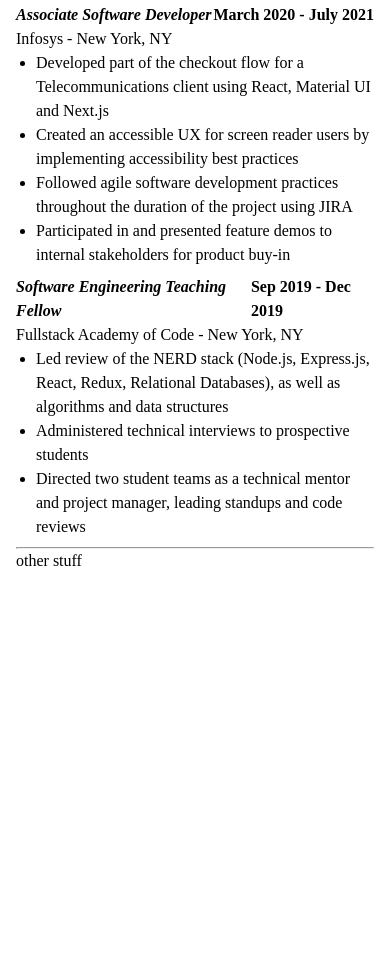
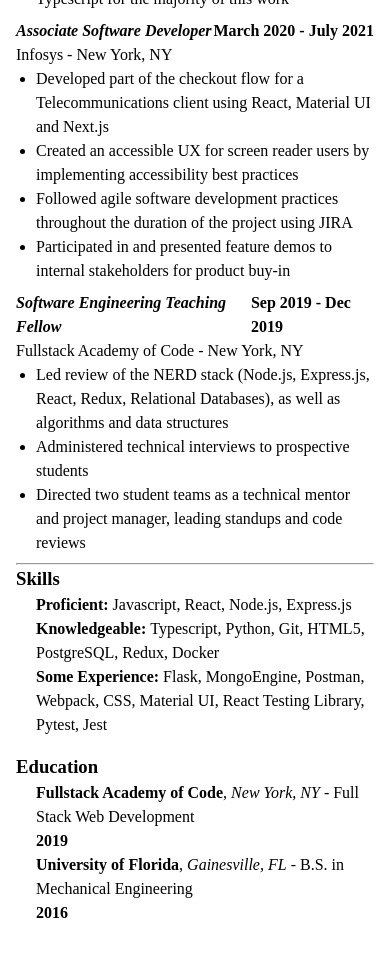
Before and after one commit to alex-yi37/cloud-resume-front-end, a plain HTML site: page public/index.html in a window 390 px wide. Shown: the part 871-1828 px from the top of the page. Before the commit the page ends 1444 px from the top, so only its background shows below. Drawn offline with Linux system fonts and the light colour scheme.

Commit message:
resume content added, as well as some media queries

```diff
--- a/public/index.html
+++ b/public/index.html
@@ -30,7 +30,49 @@
         </ul>
       </div>
       <hr />
-      <div>other stuff</div>
+      <!-- skills list -->
+      <div class="skills-container">
+        <h3>Skills</h3>
+        <ul class="skills-list">
+          <li>
+            <p>
+              <b>Proficient:</b>&nbsp;Javascript, React, Node.js, Express.js
+            </p>
+          </li>
+          <li>
+            <p>
+              <b>Knowledgeable:</b>&nbsp;Typescript, Python, Git, HTML5,
+              PostgreSQL, Redux, Docker
+            </p>
+          </li>
+          <li>
+            <p>
+              <b>Some Experience:</b>&nbsp;Flask, MongoEngine, Postman, Webpack,
+              CSS, Material UI, React Testing Library, Pytest, Jest
+            </p>
+          </li>
+        </ul>
+      </div>
+      <!-- education list -->
+      <div class="education-list-container">
+        <h3>Education</h3>
+        <ul class="education-list">
+          <li class="education-item">
+            <p>
+              <b>Fullstack Academy of Code</b>, <i>New York, NY</i> - Full Stack
+              Web Development
+            </p>
+            <p>2019</p>
+          </li>
+          <li class="education-item">
+            <p>
+              <b>University of Florida</b>, <i>Gainesville, FL</i> - B.S. in
+              Mechanical Engineering
+            </p>
+            <p>2016</p>
+          </li>
+        </ul>
+      </div>
     </main>
     <script src="../src/index.js" type="module"></script>
   </body>
--- a/public/main.css
+++ b/public/main.css
@@ -64,14 +64,19 @@
 
 /* my styles below here */
 
-/* css variables */
+body {
+  display: flex;
+  flex-direction: column;
+  align-items: center;
+}
 
 .main-container {
   display: flex;
   flex-direction: column;
   padding-left: 1rem;
   padding-right: 1rem;
-  padding-top: 1rem;
+  padding-top: 2rem;
+  padding-bottom: 2rem;
 }
 
 .main-container > h1 {
@@ -98,7 +103,7 @@
 }
 
 .employment-header > p {
-  font-weight: 600;
+  font-weight: bold;
 }
 .employment-header > p:first-child {
   font-style: italic;
@@ -118,3 +123,43 @@
 .employment-list > li:last-child {
   padding-bottom: 8px;
 }
+
+.skills-list {
+  list-style: none;
+  padding-left: 20px;
+  padding-bottom: 16px;
+}
+
+.education-list {
+  padding-left: 20px;
+}
+
+.education-item {
+  display: flex;
+  justify-content: space-between;
+  flex-wrap: wrap;
+}
+
+.education-item > p:last-child {
+  font-weight: bold;
+}
+
+/* media queries */
+@media screen and (min-width: 600px) {
+  .main-container {
+    padding-left: 2rem;
+    padding-right: 2rem;
+  }
+}
+
+@media screen and (min-width: 900px) {
+  .main-container {
+    max-width: 860px;
+  }
+}
+
+@media screen and (min-width: 1100px) {
+  .main-container {
+    max-width: 1000px;
+  }
+}
--- a/src/index.js
+++ b/src/index.js
@@ -115,6 +115,10 @@
 
   listItem.append(jobDetailsContainer);
 
+  // listItem the li element in a list
+  // put here to remind me what listItem is
+  var listItem;
+
   return listItem;
 }
 
```
